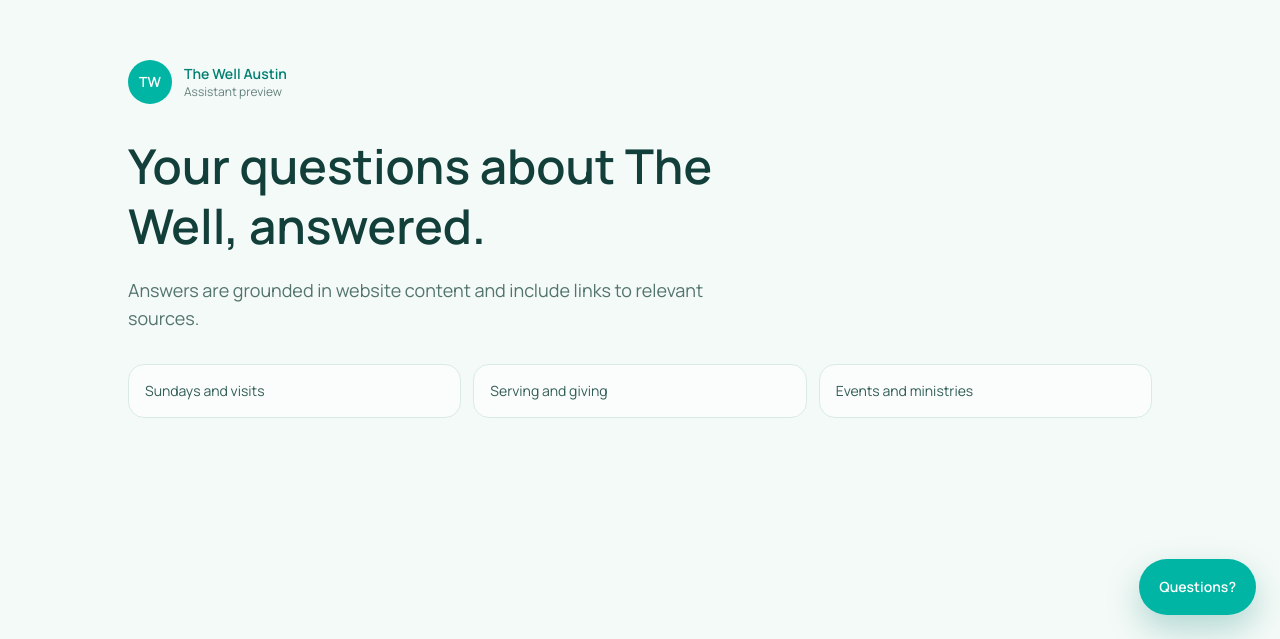
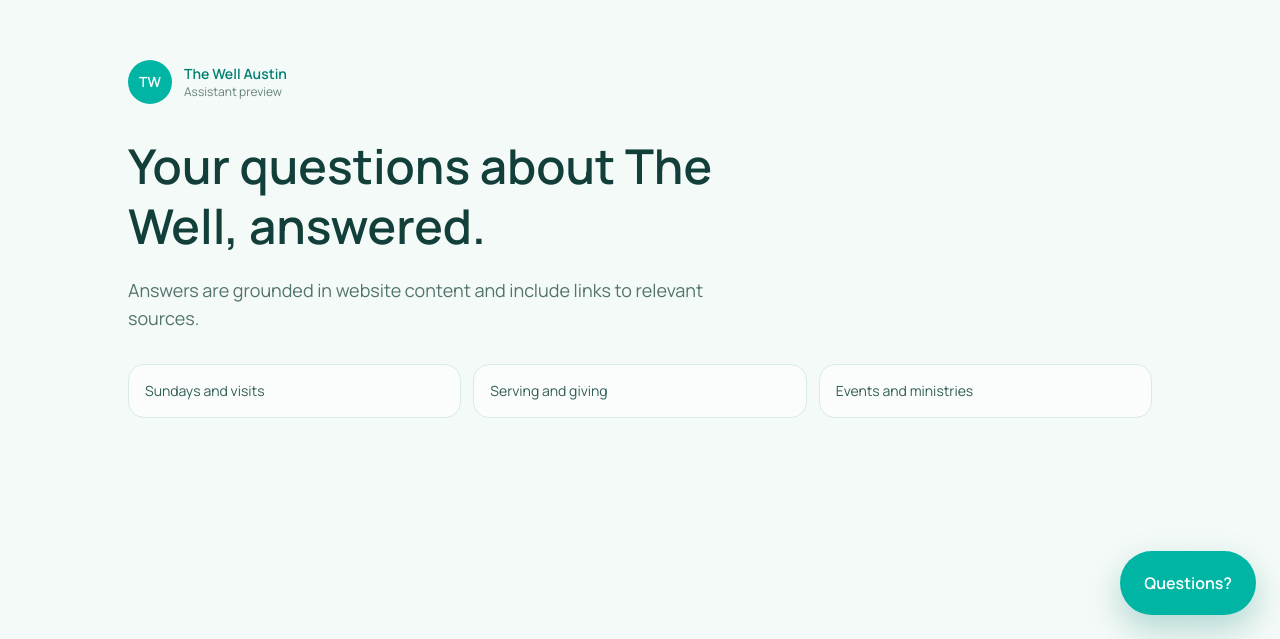
Before and after one commit to gabriel-xiong/WellChat, a Next.js app: page / in a window 1280 px wide. Shown: the part 161-800 px from the top of the page. Built offline with nearby package versions, Linux system fonts and the light colour scheme.

Commit message:
sizing polish

```diff
--- a/components/ChatWidget.tsx
+++ b/components/ChatWidget.tsx
@@ -339,7 +339,7 @@
         <button
           type="button"
           onClick={() => setIsOpen((current) => !current)}
-          className="flex h-14 items-center gap-3 rounded-full bg-[#00B5A3] px-5 text-sm font-semibold text-white shadow-[0_14px_34px_rgba(0,127,115,0.28)] transition hover:bg-[#009989] focus:outline-none focus:ring-2 focus:ring-[#00B5A3] focus:ring-offset-2"
+          className="flex h-16 items-center rounded-full bg-[#00B5A3] px-6 text-base font-semibold text-white shadow-[0_14px_34px_rgba(0,127,115,0.28)] transition hover:bg-[#009989] focus:outline-none focus:ring-2 focus:ring-[#00B5A3] focus:ring-offset-2"
           aria-expanded={isOpen}
           aria-label={isOpen ? "Close The Well chat" : "Open The Well chat"}
         >
```
